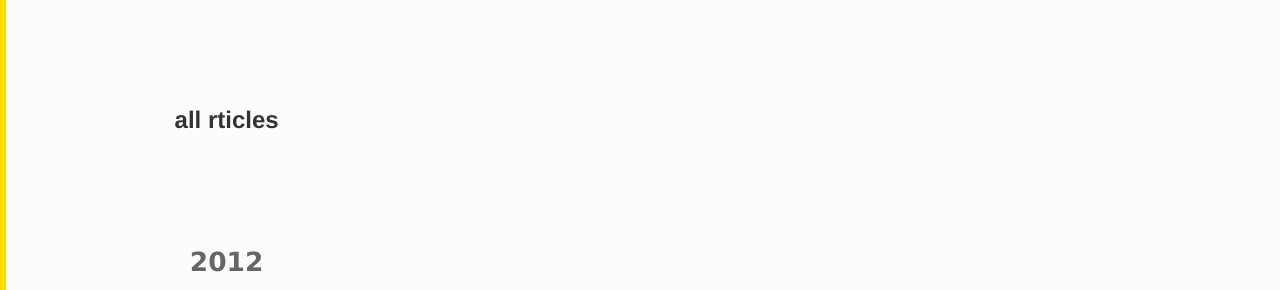
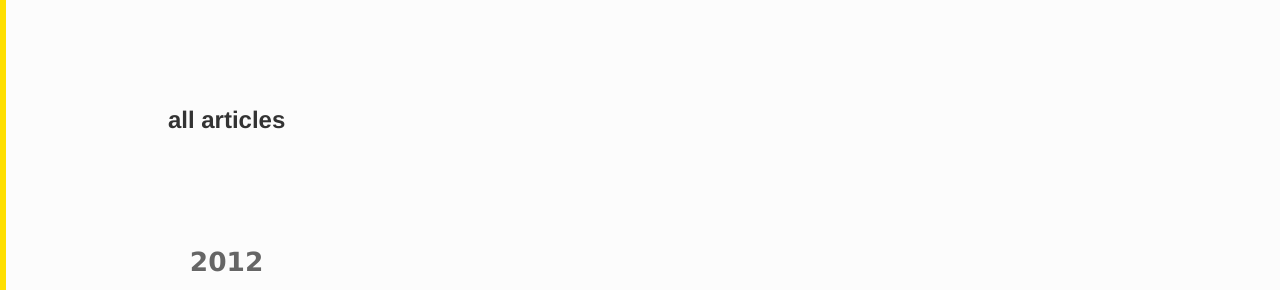
Before and after one commit to iamstarkov/vstarkov.com, a Jekyll site: the page built from index.html, in a window 1280 px wide. Shown: the part 1140-1430 px from the top of the page. Built offline with Jekyll 4.4.1, drawn with Linux system fonts in a browser that asks for light colours; comment, search, counter and statistics services are not loaded.

Commit message:
fixed translation error

```diff
--- a/_config.yml
+++ b/_config.yml
@@ -25,8 +25,8 @@
   'en': 'Twitter'
   'ru': 'Twitter'
 i18n_cta_share_and:
-  'en': ' и '
-  'ru': ' and '
+  'en': ' and '
+  'ru': ' и '
 i18n_cta_share_fb:
   'en': 'Facebook'
   'ru': 'Facebook'
@@ -85,7 +85,7 @@
 
 # _includes/timeline.html
 i18n_all_articles:
-  'en': 'All rticles'
+  'en': 'All articles'
   'ru': 'Все статьи'
 i18n_january:
   'en': 'January'
```
